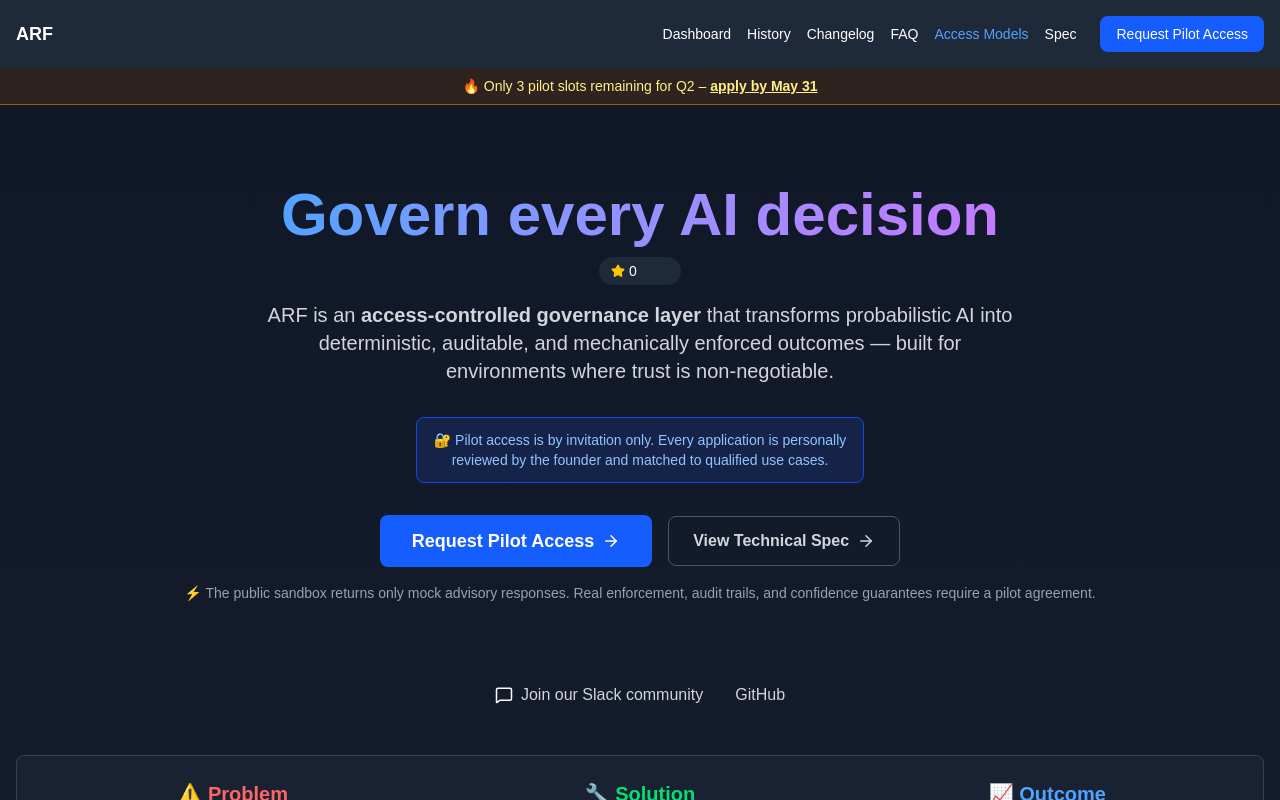
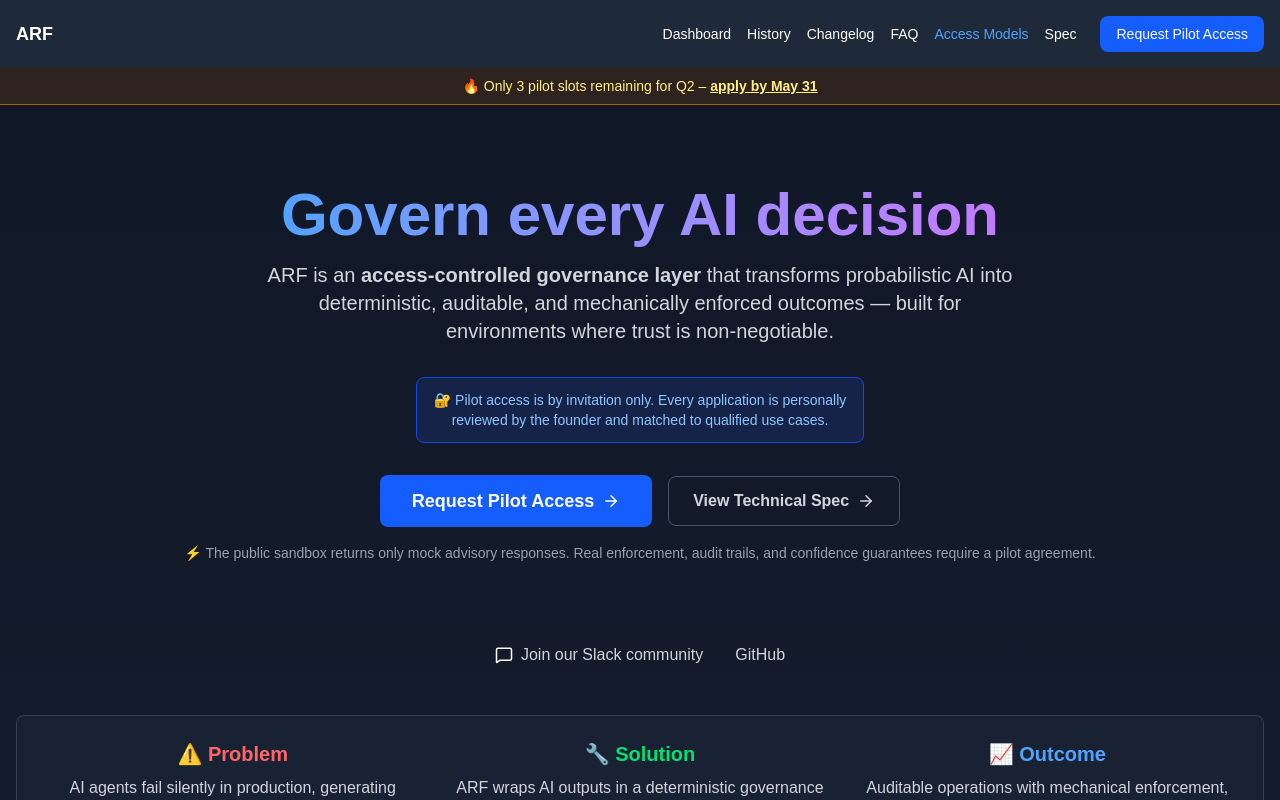
Before and after one commit to arf-foundation/arf-frontend, a Next.js app: page / in a window 1280 px wide. Shown: the top 800 px of the page. Built offline with nearby package versions, Linux system fonts and the light colour scheme; no server answers.

Commit message:
Remove GitHubStars component from app/page.tsx
Removed GitHubStars component from the page.

```diff
--- a/app/page.tsx
+++ b/app/page.tsx
@@ -25,7 +25,6 @@ import {
   Lock,
   FileText,
 } from 'lucide-react';
-import GitHubStars from '../components/GitHubStars';
 import { useInView } from './hooks/useInView';
 import Mermaid from '../components/Mermaid';
 
@@ -163,7 +162,6 @@ export default function LandingPage() {
               Govern every AI decision
             </span>
           </h1>
-          <GitHubStars />
         </div>
 
         <p className="text-lg sm:text-xl text-gray-300 max-w-3xl mx-auto mb-8">
@@ -645,6 +643,7 @@ export default function LandingPage() {
             name="arf-spec"
             desc="Canonical specification — data models, API contracts, decision rules (shared under written terms)."
             url="https://github.com/arf-foundation/arf-spec"
+            isPrivate
           />
         </div>
       </section>
```
